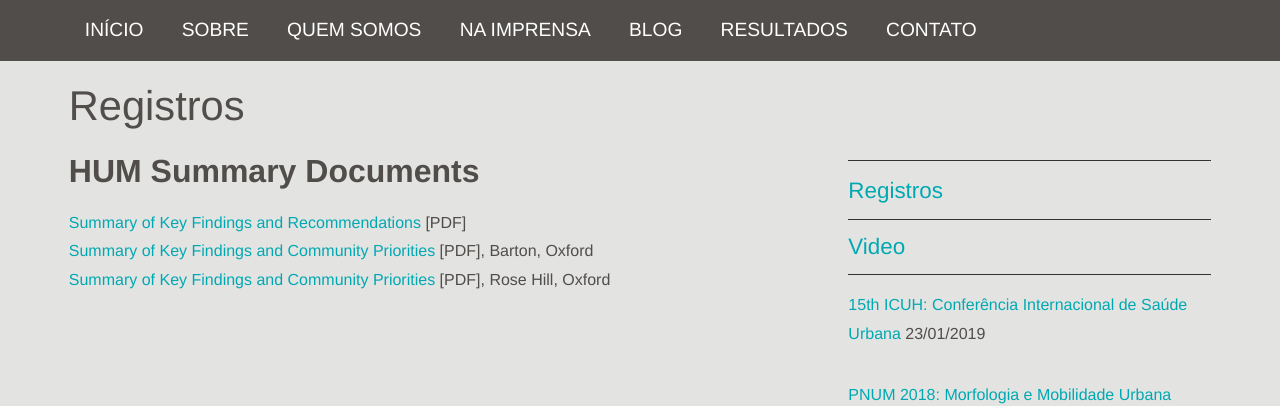
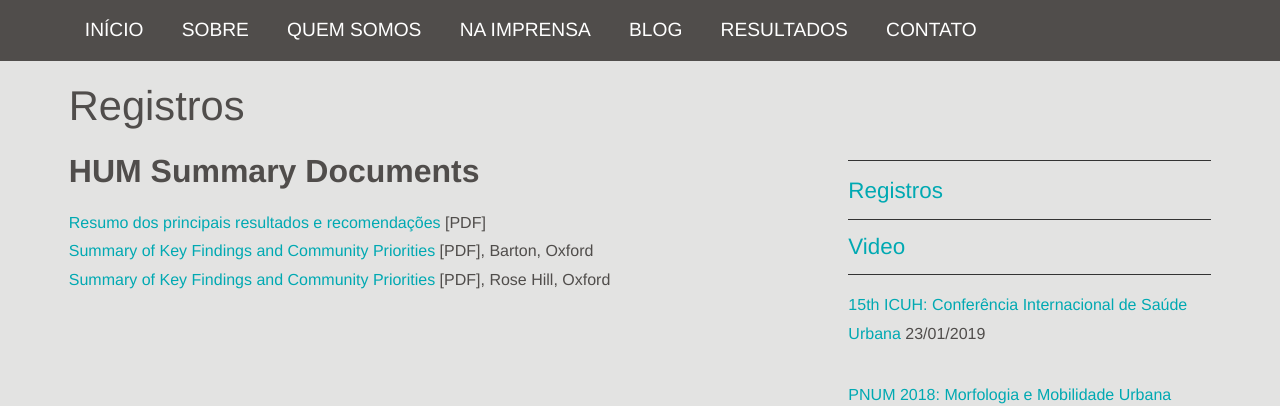
Before and after one commit to eye-division/hum-mus, a Jekyll site: the page built from resultados/registros.md, in a window 1280 px wide. Shown: the part 250-656 px from the top of the page. Built offline with Jekyll 4.4.1, drawn with Linux system fonts in a browser that asks for light colours; nearby versions of some CDN libraries; some web fonts are replaced.

Commit message:
Add Portuguese summary findings PDF

```diff
--- a/resultados/registros.md
+++ b/resultados/registros.md
@@ -11,9 +11,9 @@ sidebar: "sidebar-outputs.html"
 ## HUM Summary Documents
 
 <ul>
-    <li><a href="/assets/HUM_Summary_Report_DIGITAL.pdf">Summary of Key Findings and Recommendations</a> [PDF]</li>
+    <li><a href="/assets/HUM_Summary_Report_Portugeuse_DIGITAL.pdf">Resumo dos principais resultados e recomendações</a> [PDF]</li>
 
-    <li><a href="/assets/HUM_Barton_Summary_Report__DIGITA.pdf">Summary of Key Findings and Community Priorities</a> [PDF], Barton, Oxford</li>
+    <li><a href="/assets/HUM_Barton_Summary_Report_DIGITAL.pdf">Summary of Key Findings and Community Priorities</a> [PDF], Barton, Oxford</li>
 
-    <li><a href="/assets/HUM_RoseHill_Summary_Report__DIGITA.pdf">Summary of Key Findings and Community Priorities</a> [PDF], Rose Hill, Oxford</li>
+    <li><a href="/assets/HUM_RoseHill_Summary_Report_DIGITAL.pdf">Summary of Key Findings and Community Priorities</a> [PDF], Rose Hill, Oxford</li>
 </ul>
```
Also changed, not shown: 1 other file.
